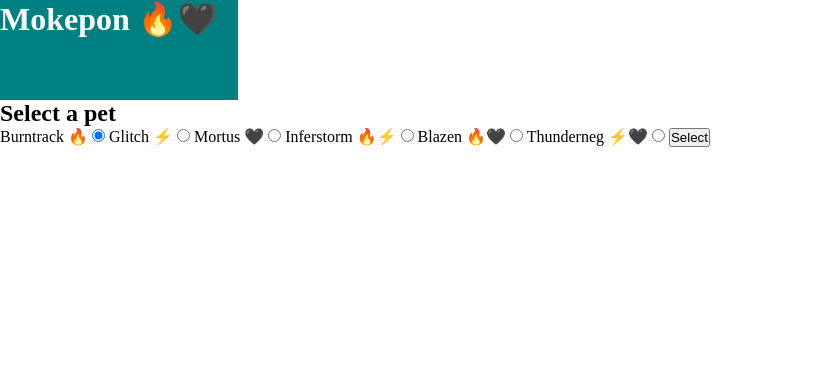
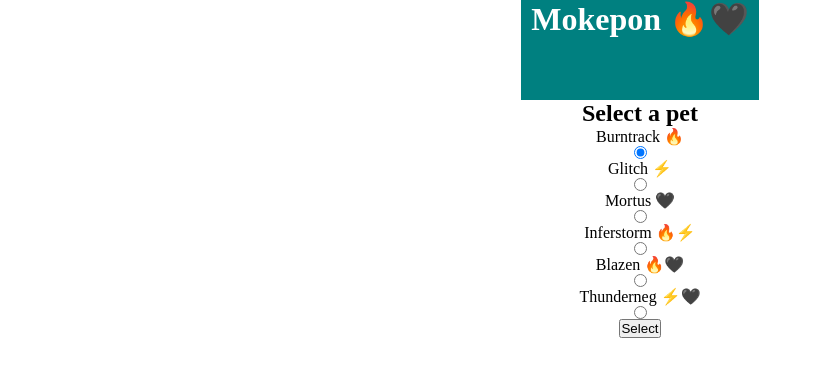
Before and after one commit to edevmanrique/mokepon, a plain HTML site: page index.html in a window 1280 px wide. Shown: the whole page, without its empty margins (0-822 px from the left). Drawn offline with Linux system fonts and the light colour scheme.

Commit message:
Aligning items

```diff
--- a/index.html
+++ b/index.html
@@ -10,8 +10,9 @@
 </head>
 
 <body>
-    <h1 class="title">Mokepon 🔥🖤</h1>
-
+    <header class="header">
+        <h1 class="header__title">Mokepon 🔥🖤</h1>
+    </header>
     <section class="select-pet" id="select-pet">
         <h2>Select a pet</h2>
 
@@ -36,6 +37,7 @@
         <button class="select-pet__select" id="select-pet__select">Select</button>
     </section>
     <section class="select-attack" id="select-attack">
+        <h1 class="title">Mokepon 🔥🖤</h1>
         <p><span id="select-attack__my-pet"></span> has <span id="select-attack__my-pet-hearts"></span></p>
         <p><span id="select-attack__enemy-pet"></span> has <span id="select-attack__enemy-pet-hearts"></span></p>
         <h2>Select an attack</h2>
--- a/style.css
+++ b/style.css
@@ -4,9 +4,22 @@
     padding: 0;
 }
 
-.title{
+.header__title{
     width: 238px;
     height: 100px;
     background-color: teal;
     color: white;
+    text-align: center;
 }
+
+.header{
+    display: flex;
+    flex-direction: column;
+    align-items: center;
+}
+
+.select-pet{
+    display: flex;
+    flex-direction: column;
+    align-items: center;
+}
```
